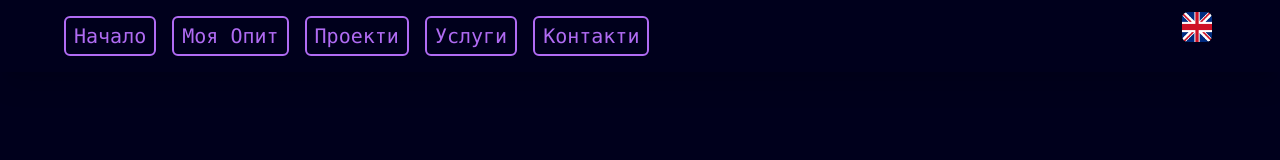
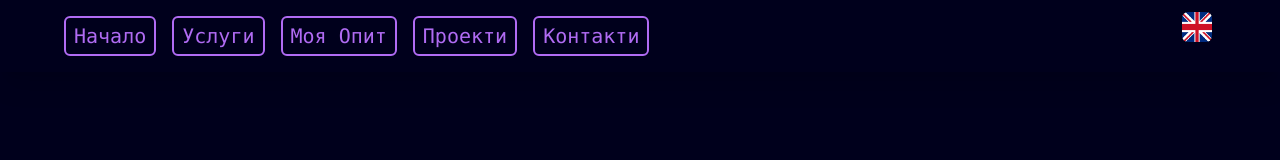
Before and after one commit to IvailoAtsv/portfolio, a React (Create React App) app: page / in a window 1280 px wide. Shown: the top 160 px of the page. Built offline with nearby package versions, Linux system fonts and the light colour scheme; the HTML template or start-up script is replaced by a standard one; what tailwindcss-animated would draw is missing.

Commit message:
fix: navbar order

```diff
--- a/src/components/Navbar.tsx
+++ b/src/components/Navbar.tsx
@@ -32,7 +32,7 @@ export const Navbar:React.FC<NavbarProps> =({langSwitch,setLangSwitch, selectedL
         <animated.header style={enterLeft} className={`${nav ? 'bg-transparent':'bg-background'} backdrop-blur-xl md:backdrop-blur-0 md:bg-background flex justify-center items-center fixed w-full z-50 top-0 left-0 shadow-xl`}>
             <nav className={`max-w-[1800px] w-[90%] relative ${nav ? 'h-screen flex justify-evenly items-center flex-col' : ''} pt-1 md:py-1`}>
                 <button onClick={() => setNav(!nav)} className={`${nav ? 'absolute top-1 left-5' : ''} ${!nav && 'md:hidden'} text-white`}>{nav ? < IoMdClose size={40} /> : <IoMenu size={40} />}</button>
-                <button onClick={() => setLangSwitch(!langSwitch)} className= 'absolute top-1 pt-2 rounded-xl right-1 text-white'>{!langSwitch ? <img src={bg} alt='bulgarian flag' className= 'h-[30px] w-[30px] rounded-md '/> : <img src={uk} className='h-[30px] w-[30px] rounded-md' alt='english flag'/>}</button>
+                <button onClick={() => setLangSwitch(!langSwitch)} className='absolute top-1 pt-2 rounded-xl right-1 text-white'>{!langSwitch ? <img src={bg} alt='bulgarian flag' className= 'h-[30px] w-[30px] rounded-md '/> : <img src={uk} className='h-[30px] w-[30px] rounded-md' alt='english flag'/>}</button>
                 <ul className={`md:flex ${nav ? '' : 'hidden'} w-[100%] mx-auto sm:mb-0 mb-10 md:justify-start md:gap-4 justify-evenly items-center rounded-lg `}>
                     <li className={liStyles}>
                         <button onClick={()=>{
@@ -40,23 +40,25 @@ export const Navbar:React.FC<NavbarProps> =({langSwitch,setLangSwitch, selectedL
                             setNav(false)
                         }} className={navBtnStyle}>{selectedLanguege.home}</button>
                     </li>
+
                     <li className={liStyles}>
+                        <button onClick={()=>{
+                            handleServicesScroll()
+                            setNav(false)
+                        }} className={navBtnStyle}>{selectedLanguege.services}</button>
+                    </li>
+                       <li className={liStyles}>
                         <button onClick={()=>{
                             handleExperienceScroll()
                             setNav(false)
                         }} className={navBtnStyle}>{selectedLanguege.journey}</button>
                     </li>
+
                     <li className={liStyles}>
                         <button onClick={()=>{
                             handleProjectsScroll()
                             setNav(false)
                         }} className={navBtnStyle}>{selectedLanguege.projects}</button>
-                    </li>
-                    <li className={liStyles}>
-                        <button onClick={()=>{
-                            handleServicesScroll()
-                            setNav(false)
-                        }} className={navBtnStyle}>{selectedLanguege.services}</button>
                     </li>
                     <li className={liStyles}>
                         <button onClick={()=>{
```
